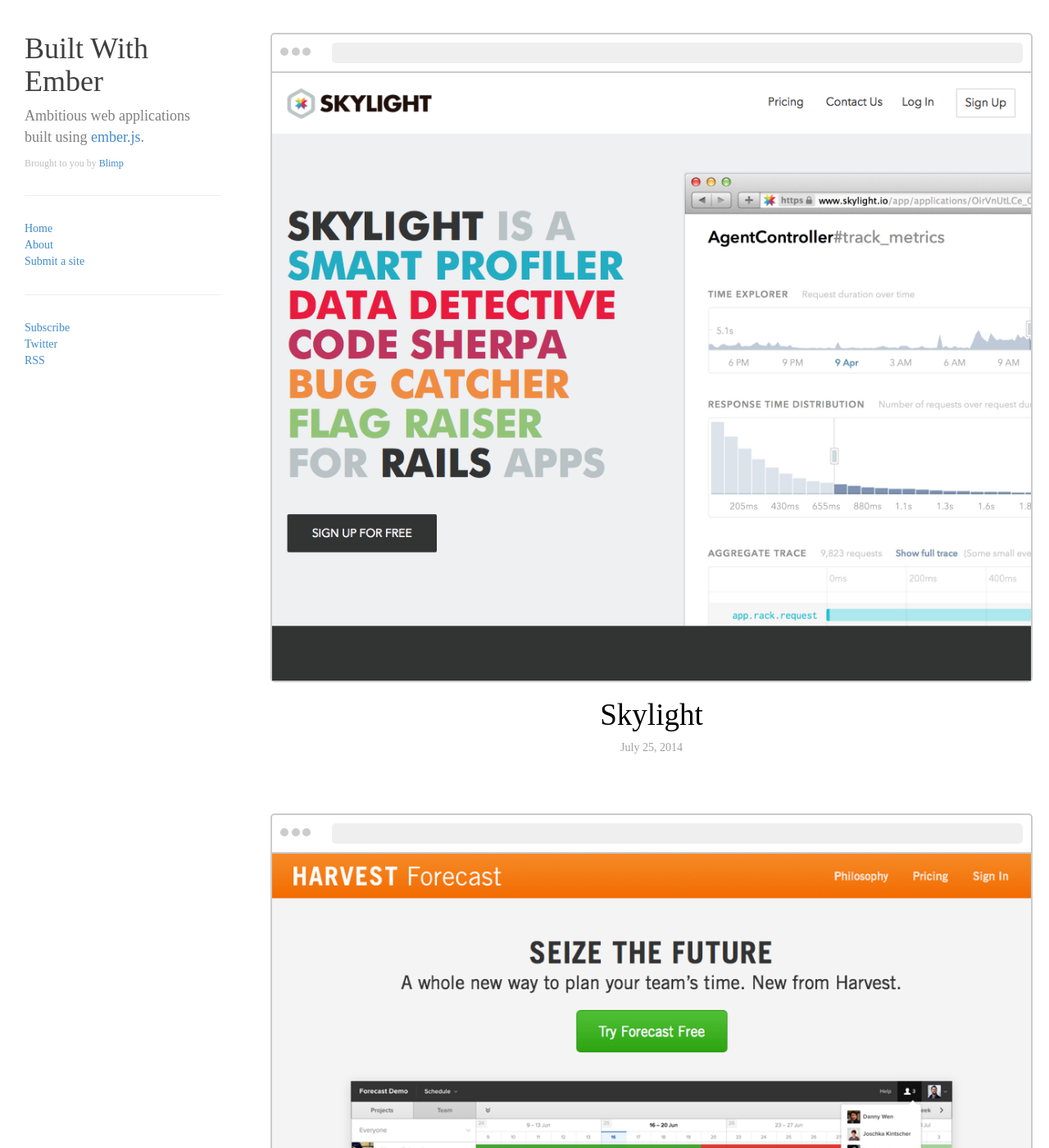
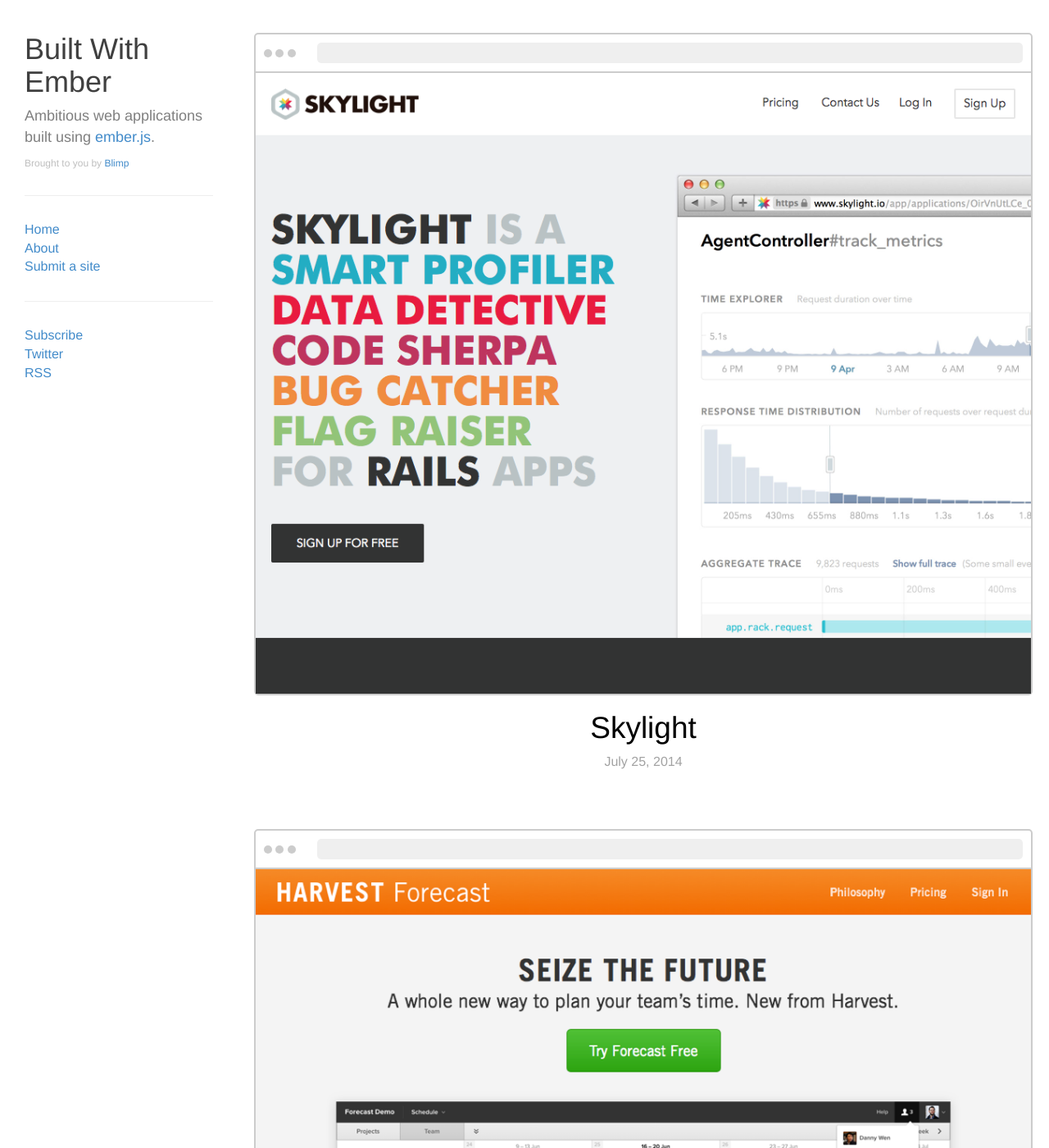
Before and after one commit to blimpio/built-with-ember, a Jekyll site: the page built from index.html, in a window 1280 px wide and 1400 px high. Shown: the whole window at 82% size. Built offline with Jekyll 4.4.1, drawn with Linux system fonts in a browser that asks for light colours; some web fonts are replaced; the list of posts is cut into pages by our own code.

Commit message:
Style tweaks

```diff
--- a/_layouts/default.html
+++ b/_layouts/default.html
@@ -14,14 +14,13 @@
   </title>
 
   <link rel="shortcut icon" href="/img/favicon.png" />
-  <link href='http://fonts.googleapis.com/css?family=Droid+Serif' rel='stylesheet' type='text/css'>
   <link rel="stylesheet" href="/css/main.css">
   <link rel="alternate" type="application/rss+xml" title="RSS" href="/feed.xml">
 </head>
 <body>
   <div class="main-sidebar">
     <h1><a href="/" class="site-name">Built With Ember</a></h1>
-    <p class="subtitle">Ambitious web applications<br>built using <a href="http://emberjs.com">ember.js</a>.</p>
+    <p class="subtitle">Ambitious web applications built using <a href="http://emberjs.com">ember.js</a>.</p>
     <p class="byline">Brought to you by <a href="http://blimp.io">Blimp</a></p>
 
     <hr class="main-sidebar-hr">
@@ -42,7 +41,7 @@
         {% endif %}
       {% endfor %}
       <li class="nav-item">
-        <a class="nav-link" href="/about/#submit">Submit a site</a>
+        <a class="nav-link" href="/about/">Submit a site</a>
       </li>
     </ul>
 
--- a/css/main.css
+++ b/css/main.css
@@ -5,8 +5,8 @@
 
 body {
   color:#3f3f3f;
-  font-family: 'Droid Serif', serif;
   margin-right:20px;
+  font-size:16px;
 }
 
 .site-name {
@@ -20,9 +20,8 @@
 
 .main-sidebar {
   position:fixed;
-  width:240px;
+  width:230px;
   margin-left:30px;
-
 }
 
 h1 {
@@ -40,7 +39,7 @@
 }
 
 .main-container {
-  margin:40px 0 0 330px;
+  margin:40px 0 0 310px;
 }
 
 .main-sidebar-hr {
```
Also changed, not shown: about.md (+1 -1 lines).
